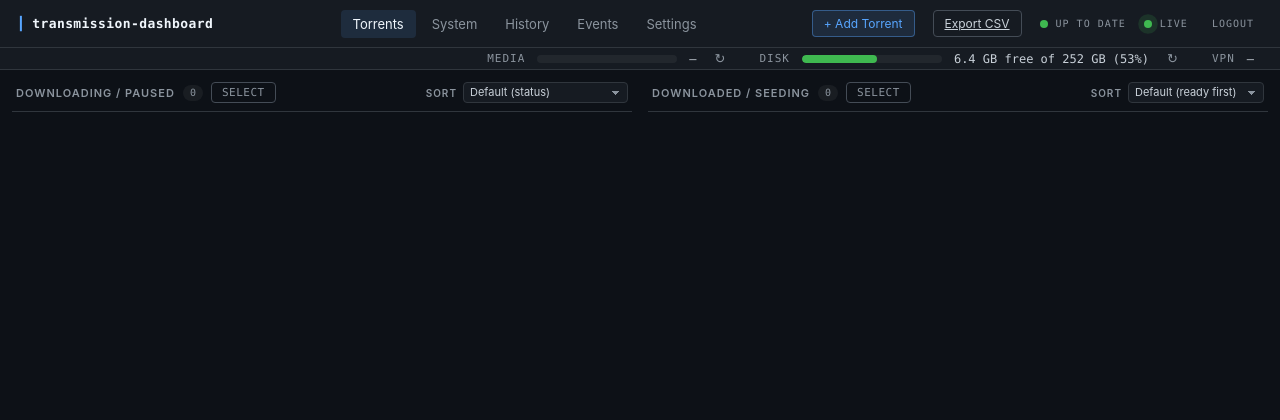
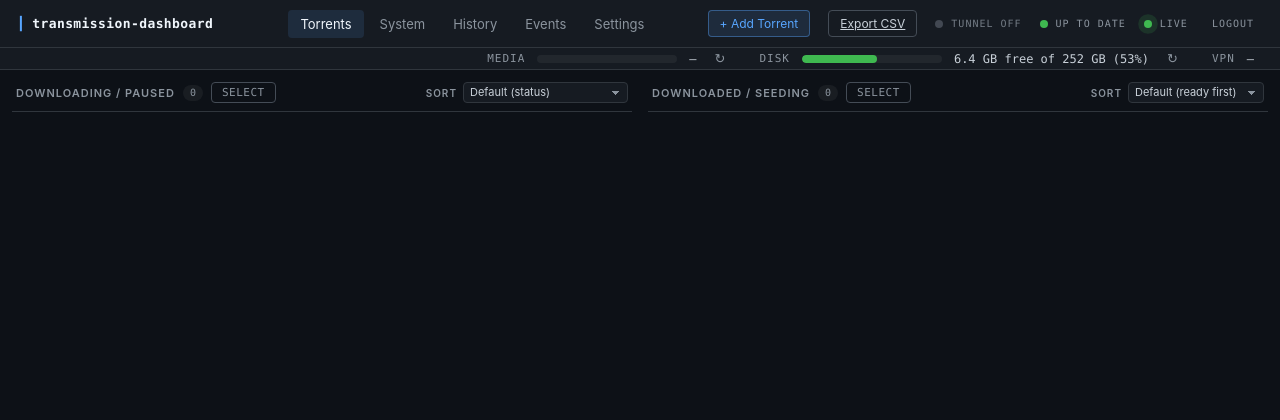
Before and after one commit to Amplify-Maverick/transmission-dashboard, a Flask app: page / in a window 1280 px wide. Shown: the top 420 px of the page. Run offline with Flask 3, Linux system fonts and the light colour scheme; the visitor is signed in with stand-in values (Sample User, id 1); data that the repository does not hold is empty.

Commit message:
Show a "Tunnel off" chip when unconfigured; document Tailscale access
The tunnel indicator was hidden entirely (display:none) when
TUNNEL_IFACE was unset, making the whole feature invisible on a fresh
install. Render a neutral, muted "Tunnel off" chip for the disabled
state instead — discoverable, with a tooltip on how to enable it, and
deliberately not a red "down" since nothing is wrong. Server contract
(status: disabled / reason: not_configured) is unchanged; this is a
rendering change plus a dedicated dimmed data-state="off" style.

Also add a README "Access over Tailscale" section (tailscale serve,
HTTPS, tailnet-only, gunicorn stays on localhost) and update the
TUNNEL_IFACE docs in README/.env.example/config.py to describe the new
unconfigured behavior.

Co-Authored-By: Claude Opus 4.8 <noreply@anthropic.com>
Claude-Session: https://claude.ai/code/session_011emHHE4Z6oY8THSazZn8dD

```diff
--- a/config.py
+++ b/config.py
@@ -31,7 +31,7 @@ METRICS_SAMPLE_INTERVAL = float(os.getenv("METRICS_SAMPLE_INTERVAL", "30"))
 # visible before traffic leaks out the bare ISP link. TUNNEL_IFACE is the
 # canonical env var; WG_INTERFACE is accepted for back-compat. No default —
 # the interface name is site-specific, so it must come from .env (leaving it
-# unset simply hides the tunnel indicator).
+# unset shows a muted "Tunnel off" chip and runs no live checks).
 TUNNEL_IFACE = os.getenv("TUNNEL_IFACE") or os.getenv("WG_INTERFACE") or ""
 # A peer is considered stale if the kernel hasn't seen a handshake in this
 # many seconds. WireGuard rekeys roughly every 2 minutes when traffic flows;
--- a/static/style.css
+++ b/static/style.css
@@ -181,10 +181,14 @@ body {
 }
 .tunnel-dot[data-state="error"] { background: var(--yellow); }
 .tunnel-dot[data-state="unknown"] { background: var(--grey); }
+/* "off" = TUNNEL_IFACE unset. Dimmer than "unknown" (which means "checking")
+   so an intentionally-disabled tunnel reads as off, not in-progress. */
+.tunnel-dot[data-state="off"] { background: var(--grey); opacity: 0.5; }
 
 .tunnel[data-state="warn"] .tunnel-label { color: var(--yellow); }
 .tunnel[data-state="down"] .tunnel-label { color: var(--red); }
 .tunnel[data-state="error"] .tunnel-label { color: var(--yellow); }
+.tunnel[data-state="off"] .tunnel-label { color: var(--muted); opacity: 0.8; }
 
 @keyframes pulse-yellow {
     0%   { box-shadow: 0 0 0 0 rgba(210, 153, 34, 0.55); }
--- a/static/tunnel.js
+++ b/static/tunnel.js
@@ -26,11 +26,21 @@
     }
 
     function apply(data) {
-        // No interface configured server-side → the indicator is opt-in, so
-        // hide it entirely rather than showing a state the operator never asked
-        // for. (Polling continues cheaply; the server short-circuits.)
+        // No interface configured server-side. Rather than hiding the
+        // indicator (which made the whole tunnel feature invisible on a fresh
+        // install — you couldn't tell it existed), show a neutral, muted
+        // "Tunnel off" chip so the unconfigured state is explicit and the
+        // feature is discoverable. It's deliberately NOT a red "down" — nothing
+        // is wrong, monitoring is just off. Config is static, so render it once
+        // and stop polling.
         if (data && data.status === 'disabled') {
-            indicator.style.display = 'none';
+            indicator.style.display = '';
+            indicator.dataset.state = 'off';
+            dot.dataset.state = 'off';
+            label.textContent = 'Tunnel off';
+            indicator.title = 'VPN tunnel monitoring is off.\n'
+                + 'Set TUNNEL_IFACE in .env to your WireGuard interface name '
+                + 'to watch tunnel health here.';
             stop();  // config is static; no point polling a disabled indicator
             return;
         }
```
Also changed, not shown: tests/test_tunnel_status.py (+4 -3 lines), README.md, 1 other file.
